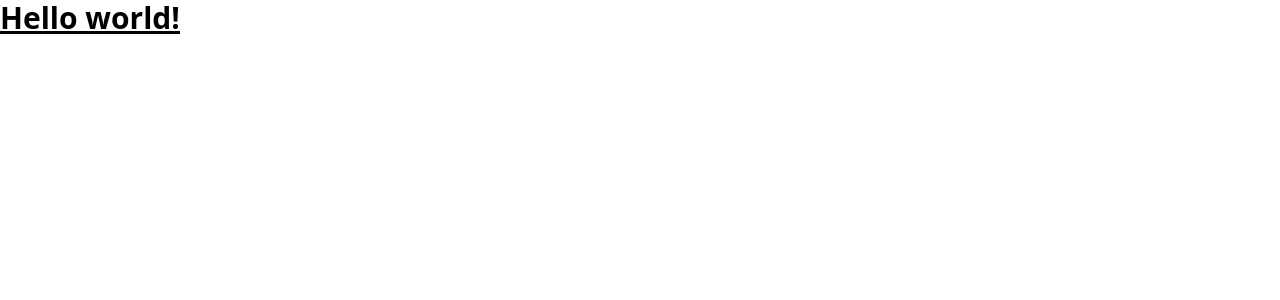
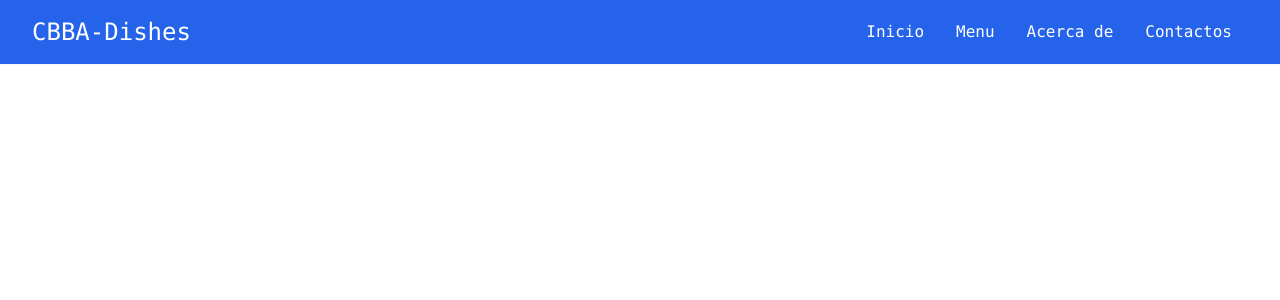
Before and after one commit to juanAriel/Comidas-Cbba, a React (Create React App) app: page /about in a window 1280 px wide. Shown: the top 300 px of the page. Built offline with nearby package versions, Linux system fonts and the light colour scheme.

Commit message:
hasta aqui se realizo un navegador muy simple con ayuda de tailwind y para nuestro inciono usamos heroiscons que nos facilita iconos para jsx

```diff
--- a/package.json
+++ b/package.json
@@ -8,6 +8,8 @@
     "@testing-library/user-event": "^13.5.0",
     "react": "^17.0.2",
     "react-dom": "^17.0.2",
+    "react-router": "^6.2.1",
+    "react-router-dom": "^6.2.1",
     "react-scripts": "5.0.0",
     "web-vitals": "^2.1.2"
   },
--- a/src/App.js
+++ b/src/App.js
@@ -1,11 +1,11 @@
-import logo from './logo.svg';
+import NavBar from './components/NavBar';
 import './App.css';
 
 function App() {
   return (
-    <h1 className="text-3xl font-bold underline">
-      Hello world!
-    </h1>
+    <>
+       <NavBar />
+    </>
   );
 }
 
--- /dev/null
+++ b/src/components/NavBar.jsx
@@ -0,0 +1,21 @@
+import React from 'react'
+import {Link} from 'react-router-dom'
+export default function NavBar() {
+    return (
+        <nav className='flex justify-between items-center h-16 bg-blue-600 text-white realtavi shadow-sm font-mono'
+        role='navigation'>
+            <Link to='/' className='pl-8 text-2xl'>CBBA-Dishes</Link>
+            <div className="px-4 cursor-pointer md:hidden">
+            <svg xmlns="http://www.w3.org/2000/svg" className="h-6 w-6" fill="none" viewBox="0 0 24 24" stroke="currentColor">
+                <path strokeLinecap="round" strokeLinejoin="round" strokeWidth={2} d="M4 6h16M4 12h16M4 18h16" />
+            </svg>
+            </div>
+            <div className="pr-8 md:block hidden">
+                <Link className="p-4" to="/">Inicio</Link>
+                <Link className="p-4" to="/menu">Menu</Link>
+                <Link className="p-4" to="/about">Acerca de</Link>
+                <Link className="p-4" to="/contact">Contactos</Link>
+            </div>
+        </nav>
+    )
+}
--- a/src/index.js
+++ b/src/index.js
@@ -3,10 +3,13 @@
 import './index.css';
 import App from './App';
 import reportWebVitals from './reportWebVitals';
+import {BrowserRouter} from 'react-router-dom'
 
 ReactDOM.render(
   <React.StrictMode>
-    <App />
+    <BrowserRouter>
+      <App />
+    </BrowserRouter>
   </React.StrictMode>,
   document.getElementById('root')
 );
```
Also changed, not shown: src/components/Content.jsx (added), src/components/Dropdow.jsx (added), src/components/Footer.jsx (added), src/components/Hero.jsx (added), 1 other file (tests, documents, lock files or other folders).
